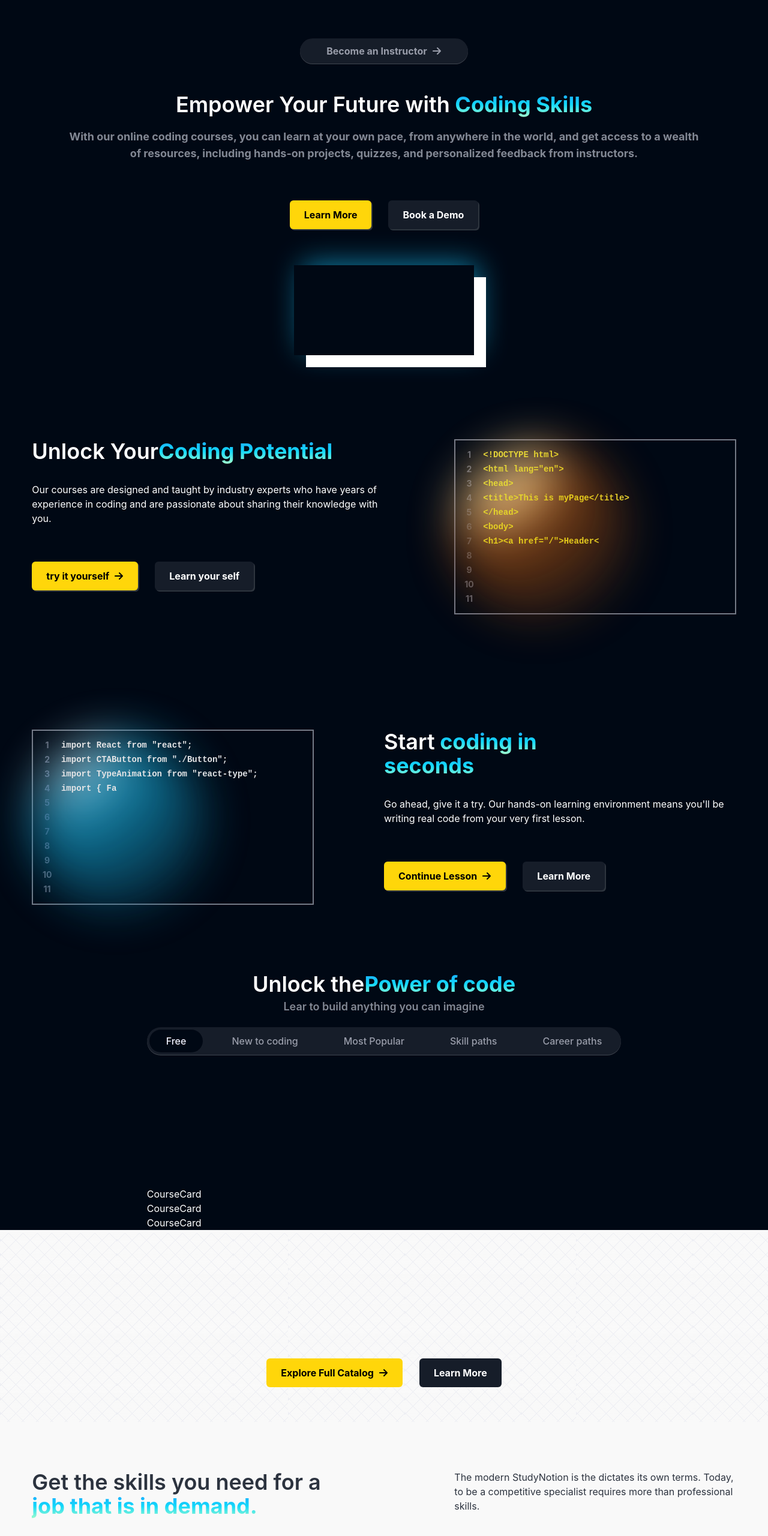
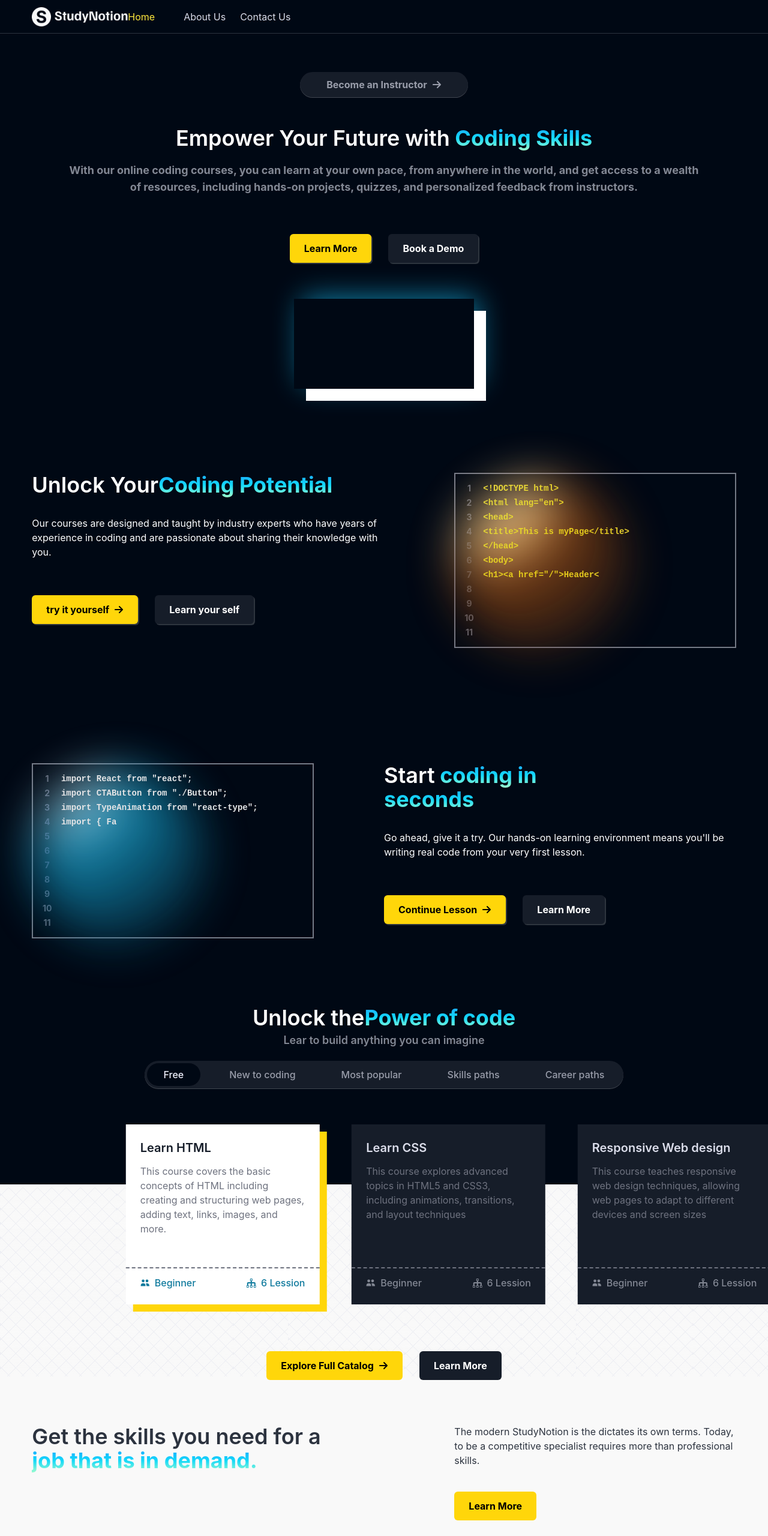
Before and after one commit to Akumar4318/StudyNotion_MERN, a React (Vite) app in the folder Frontend/: page / in a window 1280 px wide. Shown: the top 2560 px of the page at 60% size. Built offline with nearby package versions, Linux system fonts and the light colour scheme; grey boxes are pictures that could not be loaded.

Commit message:
creates slice and store

```diff
--- a/Frontend/package.json
+++ b/Frontend/package.json
@@ -10,10 +10,13 @@
     "preview": "vite preview"
   },
   "dependencies": {
+    "@reduxjs/toolkit": "^2.6.1",
     "framer-motion": "^12.6.0",
     "react": "^19.0.0",
     "react-dom": "^19.0.0",
+    "react-hot-toast": "^2.5.2",
     "react-icons": "^5.5.0",
+    "react-redux": "^9.2.0",
     "react-router-dom": "^7.4.0",
     "react-type-animation": "^3.2.0"
   },
--- a/Frontend/src/App.jsx
+++ b/Frontend/src/App.jsx
@@ -2,14 +2,15 @@ import React from 'react'
 import {Routes,Route} from "react-router-dom"
 import Home from './Pages/Home'
 import './App.css'
+import Navbar from './Components/common/Navbar'
 
 
 const App = () => {
   return (
 
     <div className='w-screen min-h-screen bg-richblack-900 flex flex-col font-inter'>
+      <Navbar/>
       <Routes>
-
       <Route path='/' element={<Home/>}></Route>
 
       </Routes>
--- /dev/null
+++ b/Frontend/src/Components/common/Navbar.jsx
@@ -0,0 +1,58 @@
+import React from 'react'
+import { Link, matchPath,  } from 'react-router-dom'
+import Logo from "../../assets/Logo/Logo-Full-Light.png"
+import {NavbarLinks} from "../../data/navbar-links"
+import { useLocation } from 'react-router-dom'
+
+const Navbar = () => {
+
+
+    const location=useLocation();
+    const matchRoute=(route)=>{
+
+        return matchPath({path:route},location.pathname);
+    }
+
+  return (
+    <div className='flex h-14 items-center justify-around border-b-[1px] border-b-richblack-700'>
+        <div className='flex w-11/12 max-w-maxContent  items-center '>
+
+        <Link to="/">
+        <img src={Logo} alt="" width={160} height={42} loading='lazy'/>
+        </Link>
+
+
+        {/* Navlinks */}
+        <nav>
+            <ul className='flex gap-x-6 text-richblack-25 '>
+                {
+                    NavbarLinks.map((link,index)=>(
+                        <li
+                        key={index}>{
+                            link.title === "Catalog" ? (<di></di>):(
+                                <Link to={link?.path}>
+                                    <p className={`${matchRoute(link?.path)?"text-yellow-25":"text-richblack-25"}`}>{link.title}</p>
+                                </Link>
+                            )
+                        }
+
+                        </li>
+
+                    ))
+                }
+
+            </ul>
+        </nav>
+
+        {/* login and signup Dashboard */}
+
+        <div className='flex gap-x-4 items-center'>
+
+        </div>
+
+        </div>
+    </div>
+  )
+}
+
+export default Navbar
--- a/Frontend/src/Components/core/HomePage/CourseCard.jsx
+++ b/Frontend/src/Components/core/HomePage/CourseCard.jsx
@@ -1,8 +1,44 @@
 import React from 'react'
+import { HiUsers } from "react-icons/hi";
+import { ImTree } from "react-icons/im";
 
-const CourseCard = () => {
+const CourseCard = (
+  {cardData,currentCard,setCurrentCard}
+) => {
   return (
-    <div>CourseCard</div>
+
+        <div className={`w-[360px] lg:w-[30%] ${currentCard==cardData.heading ?"bg-white shadow-[12px_12px_0_0] shadow-yellow-50" :"bg-richblack-800"}  text-richblack-25 h-[300px] box-border cursor-pointer`} onClick={() => setCurrentCard(cardData?.heading)}>
+         <div className="border-b-[2px] border-richblack-400 border-dashed h-[80%] p-6 flex flex-col gap-3">
+          <div className={` ${
+            currentCard === cardData?.heading && "text-richblack-800"
+          } font-semibold text-[20px]`}>
+          {cardData?.heading}
+          </div>
+          <div className="text-richblack-400">{cardData?.description}</div>
+          <div>
+          {cardData?.Description}
+          </div>
+         </div>
+         <div
+        className={`flex justify-between ${
+          currentCard === cardData?.heading ? "text-blue-300" : "text-richblack-300"
+        } px-6 py-3 font-medium`}
+      >
+        {/* Level */}
+        <div className="flex items-center gap-2 text-[16px]">
+          <HiUsers />
+          <p>{cardData?.level}</p>
+        </div>
+
+        {/* Flow Chart */}
+        <div className="flex items-center gap-2 text-[16px]">
+          <ImTree />
+          <p>{cardData?.lessionNumber} Lession</p>
+        </div>
+      </div>
+
+        </div>
+
   )
 }
 
--- a/Frontend/src/Components/core/HomePage/ExploreMore.jsx
+++ b/Frontend/src/Components/core/HomePage/ExploreMore.jsx
@@ -7,8 +7,8 @@ import CourseCard from './CourseCard'
 const tabName=[
     "Free",
     "New to coding",
-    "Most Popular",
-    "Skill paths",
+    "Most popular",
+    "Skills paths",
     "Career paths"
 ]
 
@@ -28,7 +28,7 @@ const setMyCard=(value)=>{
 
 
   return (
-    <div>
+    <div className=''>
         <div className='text-4xl font-semibold text-center'>
             Unlock the
             <HighlightText text={"Power of code"}/>
@@ -54,21 +54,21 @@ const setMyCard=(value)=>{
           );
         })}
       </div>
-      <div className="hidden lg:block lg:h-[200px]"></div>
+      <div className="hidden lg:block  lg:h-[100px]"></div>
 
             {/* course car group */}
-      <div>
+      <div className="lg:absolute gap-10 lg:w-11/12 justify-center lg:gap-0 flex lg:justify-between flex-wrap w-full lg:bottom-[0] lg:left-[50%] lg:translate-x-[-40%] lg:translate-y-[80%] text-black lg:mb-0 mb-7 lg:px-0 px-2">
 
         {
             courses.map((item,index)=>{
 
                 return(
-                    <CourseCard key={index}
-                    CardData={item}
-                    currentCard={currentCard}
-                    setCurrentCard={setCurrentCard}
-
-                    />
+                  <CourseCard
+              key={index}
+              cardData={item}
+              currentCard={currentCard}
+              setCurrentCard={setCurrentCard}
+            />
                 )
             })
         }
--- a/Frontend/src/Pages/Home.jsx
+++ b/Frontend/src/Pages/Home.jsx
@@ -141,8 +141,8 @@ const Home = () => {
       <div className="bg-pure-greys-5 text-richblack-700">
         <div className="homepage_bg h-[320px]">
           {/* Explore Full Catagory Section */}
-          <div className="mx-auto flex w-11/12 max-w-maxContent flex-col items-center justify-between gap-8">
-            <div className="lg:h-[150px]"></div>
+          <div className="mx-auto flex m-10 w-11/12 max-w-maxContent flex-col items-center justify-between gap-8">
+            <div className="lg:h-[150px] mt-16"></div>
             <div className="flex flex-row gap-7 text-white lg:mt-8">
               <CTAButton active={true} linkto={"/signup"}>
                 <div className="flex items-center gap-2">
@@ -157,14 +157,14 @@ const Home = () => {
           </div>
         </div>
 
-        <div className="mx-auto flex w-11/12 max-w-maxContent flex-col items-center justify-between gap-8 ">
+        <div className="mx-auto flex  w-11/12 max-w-maxContent flex-col items-center justify-between gap-8 ">
           {/* Job that is in Demand - Section 1 */}
           <div className="mb-10 mt-[-100px] flex flex-col justify-between gap-7 lg:mt-20 lg:flex-row lg:gap-0">
             <div className="text-4xl font-semibold lg:w-[45%] ">
               Get the skills you need for a{" "}
               <HighlightText text={"job that is in demand."} />
             </div>
-            <div className="flex flex-col items-start gap-10 lg:w-[40%]">
+            <div className="flex flex-col  items-start gap-10 lg:w-[40%]">
               <div className="text-[16px]">
                 The modern StudyNotion is the dictates its own terms. Today, to
                 be a competitive specialist requires more than professional
@@ -187,7 +187,7 @@ const Home = () => {
       {/* - Section-3 */}
 
 
-      <div className="flex flex-col mx-auto max-w-maxContent items-center justify-between gap-8 bg-richblack-900 text-white  ">
+      <div className="flex flex-col mt-10 mx-auto max-w-maxContent items-center justify-between gap-8 bg-richblack-900 text-white  ">
 
 <InstructorSection/>
 
--- /dev/null
+++ b/Frontend/src/Reducer/index.js
@@ -0,0 +1,16 @@
+import {combineReducers} from "@reduxjs/toolkit"
+import authReducer from  "../Slice/authSlice"
+import profileReducer from '../Slice/profileSlice'
+import cartReducer from '../Slice/cartSlice'
+
+
+
+
+const rootReducer=combineReducers({
+
+    auth:authReducer,
+    profile:profileReducer,
+    cart:cartReducer
+})
+
+export default rootReducer
--- /dev/null
+++ b/Frontend/src/Slice/authSlice.js
@@ -0,0 +1,20 @@
+import { createSlice } from "@reduxjs/toolkit";
+
+const initialState={
+
+    token:localStorage.getItem("token") ? JSON.parse (localStorage.getItem("token")):null,
+}
+
+const authSlice=createSlice({
+    name:"auth",
+    initialState:initialState,
+    reducers:{
+        setToken(state,value){
+            state.token=value.payload
+        }
+    }
+})
+
+export const {setToken}=authSlice.actions;
+
+export default authSlice.reducer
--- /dev/null
+++ b/Frontend/src/Slice/cartSlice.js
@@ -0,0 +1,26 @@
+import { createSlice } from "@reduxjs/toolkit";
+
+// import {toast} from "react-hot-toast"
+
+
+const initialState={
+
+    totalItems:localStorage.getItem("totalItems") ? JSON.parse(localStorage.getItem("totalItems")):0
+}
+
+const cartSlice= createSlice({
+    name:"cart",
+    initialState:initialState,
+    reducers:{
+        setTotalItem(state,value){
+            state.totalItems=value.payload
+        },
+        //add to cart
+        // remove item from cart
+        // reset cart
+    }
+
+})
+
+export const{setTotalItem}= cartSlice.actions;
+export default cartSlice.reducer
--- /dev/null
+++ b/Frontend/src/Slice/profileSlice.js
@@ -0,0 +1,22 @@
+
+
+import { createSlice } from "@reduxjs/toolkit";
+
+const initialState={
+
+  user:null
+}
+
+const ProfileSlice=createSlice({
+    name:"profile",
+    initialState:initialState,
+    reducers:{
+        setUser(state,value){
+            state.user=value.payload
+        }
+    }
+})
+
+export const {setToken}=ProfileSlice.actions;
+
+export default ProfileSlice.reducer
--- a/Frontend/src/main.jsx
+++ b/Frontend/src/main.jsx
@@ -3,12 +3,22 @@ import { createRoot } from 'react-dom/client'
 import './index.css'
 import App from './App.jsx'
 import {BrowserRouter} from "react-router-dom"
+import {Provider} from "react-redux"
+import rootReducer from './Reducer/index.js'
+import { configureStore } from '@reduxjs/toolkit'
+import {Toaster} from "react-hot-toast"
 
+const store=configureStore({
+  reducer:rootReducer
+})
 createRoot(document.getElementById('root')).render(
   <StrictMode>
+    <Provider store={store}>
     <BrowserRouter>
     <App />
+    <Toaster/>
     </BrowserRouter>
+    </Provider>
 
   </StrictMode>,
 )
```
